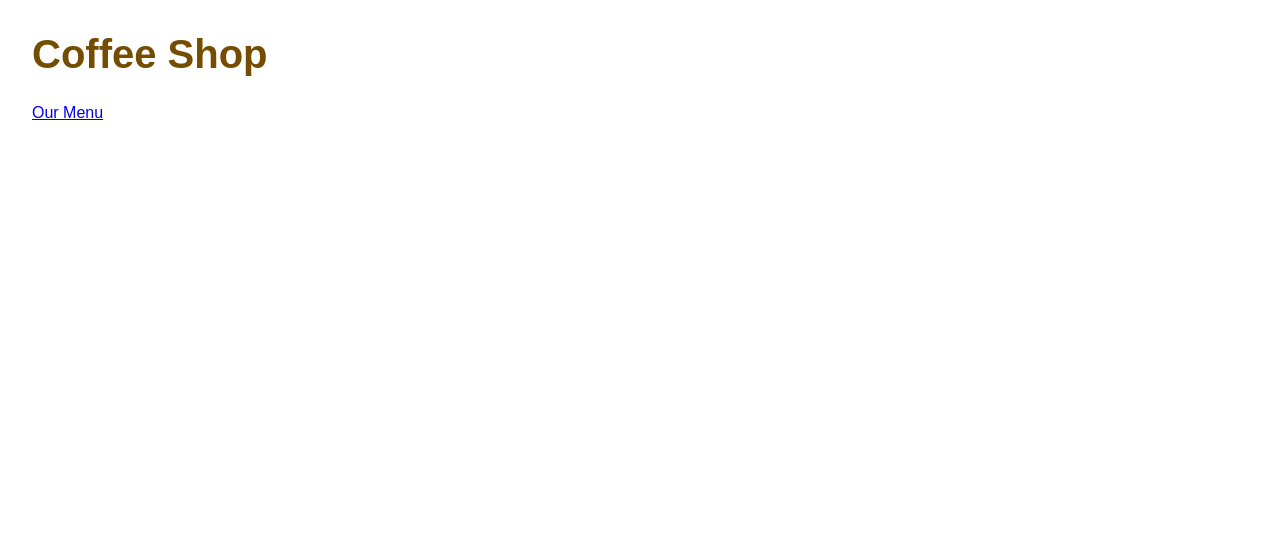
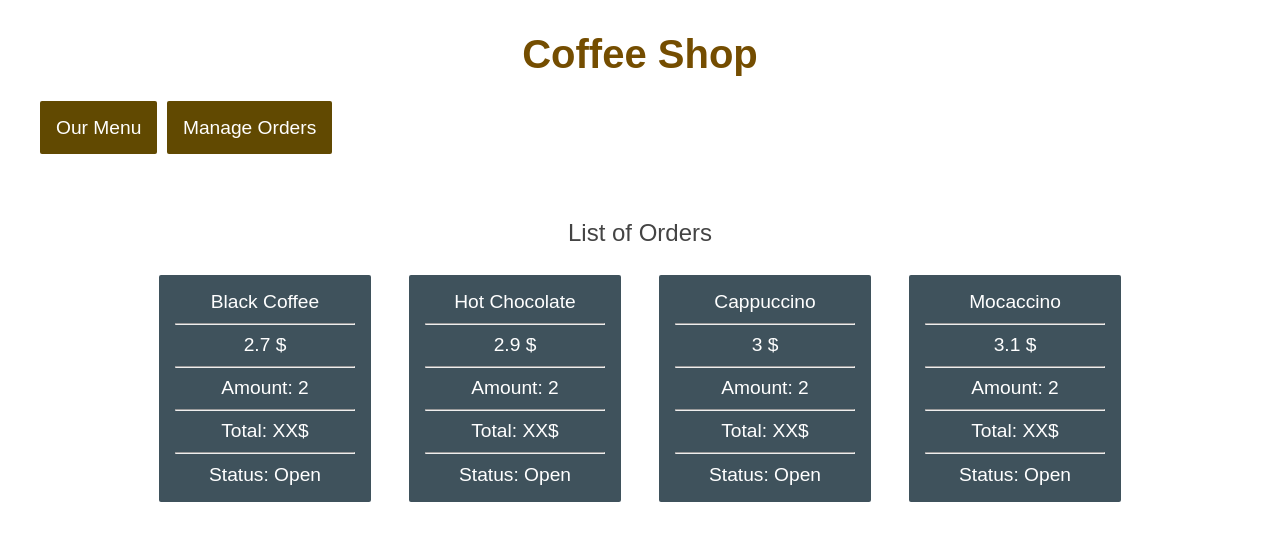
Before and after one commit to KevinA1224/CoffeeShop, an Angular app: page /orders in a window 1280 px wide. Before the commit this address led to /. Shown: the top 540 px of the page. Built offline with nearby package versions, Linux system fonts and the light colour scheme.

Commit message:
init order list
Initialization of the order list. The list is currently a placeholder and the barista can not interact with it, nor does it calculate correct prices. You can however switch between the Menu and the Orders view.

```diff
--- a/src/app/app-routing.module.ts
+++ b/src/app/app-routing.module.ts
@@ -1,9 +1,12 @@
 import { NgModule } from '@angular/core';
 import { RouterModule, Routes } from '@angular/router';
 import { MenuComponent } from './menu/menu.component';
+import { OrdersComponent } from './orders/orders.component';
 
 const routes: Routes = [
-  { path: 'menu', component: MenuComponent}
+  //{ path: '', redirectTo: '/orders', pathMatch: 'full' }, // add default path if needed
+  { path: 'menu', component: MenuComponent},
+  { path: 'orders', component: OrdersComponent}
 ];
 
 @NgModule({
--- a/src/app/app.component.css
+++ b/src/app/app.component.css
@@ -0,0 +1,26 @@
+h1 {
+    text-align: center;
+}
+
+nav {
+    padding: 0 .5em;
+    margin: 2.5em 0 5em 0;
+}
+
+a {
+    background-color: #614901;
+    border-radius: 2px;
+    padding: 1rem;
+    font-size: 1.2rem;
+    text-decoration: none;
+    color: #fff;
+    text-align: center;
+    width: 100%;
+    min-width: 100px;
+    margin:  0 .5em 0 0;
+    box-sizing: border-box;
+}
+
+  a:hover {
+    background-color: #115ba4;
+  }
--- a/src/app/app.component.html
+++ b/src/app/app.component.html
@@ -1,6 +1,8 @@
 <h1>{{title}}</h1>
 <nav>
     <a routerLink="/menu">Our Menu</a>
+    <a routerLink="/orders">Manage Orders</a>
 </nav>
+
 <!-- <app-menu></app-menu> -->
 <router-outlet></router-outlet>
--- a/src/app/app.module.ts
+++ b/src/app/app.module.ts
@@ -6,13 +6,15 @@ import { AppComponent } from './app.component';
 import { MenuItemsComponent } from './menu-items/menu-items.component';
 import { MenuComponent } from './menu/menu.component';
 import { MessagesComponent } from './messages/messages.component';
+import { OrdersComponent } from './orders/orders.component';
 
 @NgModule({
   declarations: [
     AppComponent,
     MenuItemsComponent,
     MenuComponent,
-    MessagesComponent
+    MessagesComponent,
+    OrdersComponent
   ],
   imports: [
     BrowserModule,
--- /dev/null
+++ b/src/app/orders/orders.component.css
@@ -0,0 +1,50 @@
+/* DashboardComponent's private CSS styles */
+
+h2 {
+    text-align: center;
+  }
+
+  .orders {
+    padding: 0;
+    margin: auto;
+    max-width: 1000px;
+
+    /* flexbox */
+    display: flex;
+    flex-direction: row;
+    flex-wrap: wrap;
+    justify-content: space-around;
+    align-content: flex-start;
+    align-items: flex-start;
+  }
+
+  a {
+    background-color: #3f525c;
+    border-radius: 2px;
+    padding: 1rem;
+    font-size: 1.2rem;
+    text-decoration: none;
+    display: inline-block;
+    color: #fff;
+    text-align: center;
+    width: 100%;
+    min-width: 70px;
+    margin: .5rem auto;
+    box-sizing: border-box;
+
+    /* flexbox */
+    order: 0;
+    flex: 0 1 auto;
+    align-self: auto;
+  }
+
+  @media (min-width: 600px) {
+    a {
+      width: 18%;
+      box-sizing: content-box;
+    }
+  }
+
+  a:hover {
+    background-color: #000;
+  }
--- /dev/null
+++ b/src/app/orders/orders.component.html
@@ -0,0 +1,10 @@
+<h2>List of Orders</h2>
+<div class="orders">
+    <a *ngFor="let item of items">
+        <span>{{item.name}} </span><hr>
+        <span>{{item.price}} $ </span><hr>
+        <span>Amount: 2 </span><hr>
+        <span>Total: XX$ </span><hr>
+        <span>Status: Open</span>
+    </a>
+</div>
--- /dev/null
+++ b/src/app/orders/orders.component.ts
@@ -0,0 +1,24 @@
+import { Component, OnInit } from '@angular/core';
+import { MenuItem } from '../MenuItem';
+import { MenuItemService } from '../menu-item.service';
+
+@Component({
+  selector: 'app-orders',
+  templateUrl: './orders.component.html',
+  styleUrls: ['./orders.component.css']
+})
+export class OrdersComponent implements OnInit {
+
+  items: MenuItem[] = [];
+
+  constructor(private menuItemService: MenuItemService) { }
+
+  ngOnInit(): void {
+    this.getMenuItems();
+  }
+
+  getMenuItems(): void {
+    this.menuItemService.getMenuItems().subscribe(items => this.items = items.slice(1, 5));
+  }
+
+}
```
Also changed, not shown: 1 other file (tests, documents, lock files or other folders).
